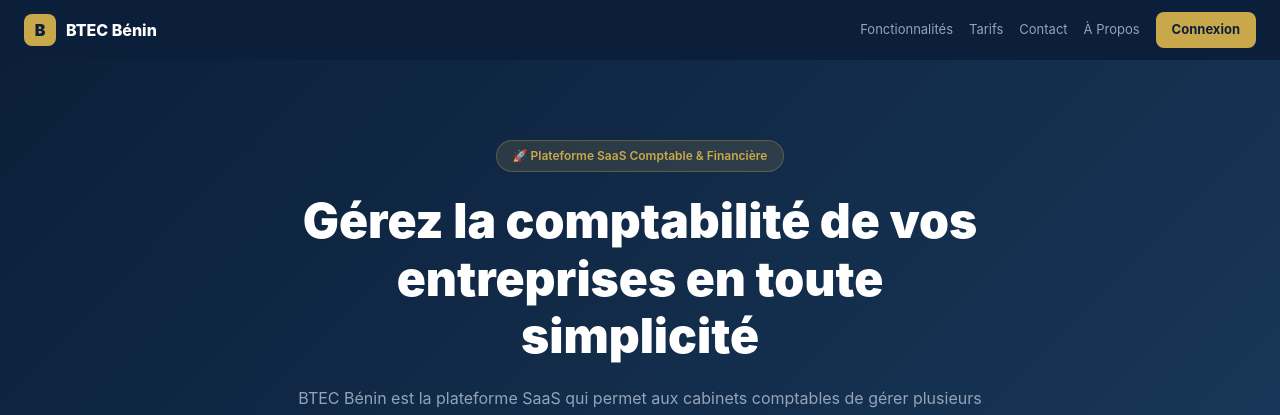
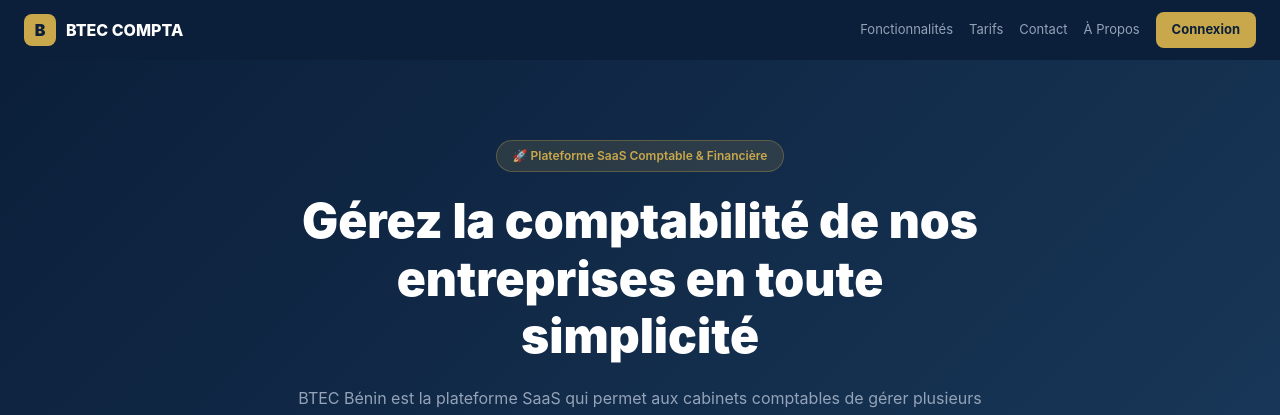
Before and after one commit to abd6267/btec-dashboard, a Next.js app: page /vitrine in a window 1280 px wide. Shown: the top 415 px of the page. Built offline with nearby package versions, Linux system fonts and the light colour scheme.

Commit message:
Mise à jour

```diff
--- a/app/vitrine/page.tsx
+++ b/app/vitrine/page.tsx
@@ -59,7 +59,7 @@
       <nav style={{ background: COLORS.navy, padding: "0 24px", height: 60, display: "flex", alignItems: "center", justifyContent: "space-between", position: "sticky", top: 0, zIndex: 100 }}>
         <div style={{ display: "flex", alignItems: "center", gap: 10 }}>
           <div style={{ width: 32, height: 32, background: COLORS.gold, borderRadius: 8, display: "flex", alignItems: "center", justifyContent: "center", fontWeight: 900, fontSize: 16, color: COLORS.navy }}>B</div>
-          <span style={{ color: COLORS.white, fontWeight: 800, fontSize: 16 }}>BTEC Bénin</span>
+          <span style={{ color: COLORS.white, fontWeight: 800, fontSize: 16 }}>BTEC COMPTA</span>
         </div>
         <div style={{ display: "flex", gap: 16, alignItems: "center", flexWrap: "wrap" }}>
           <span onClick={() => router.push("/fonctionnalites")} style={{ color: COLORS.slateLight, fontSize: 13, cursor: "pointer" }}>Fonctionnalités</span>
@@ -77,7 +77,7 @@
             🚀 Plateforme SaaS Comptable & Financière
           </div>
           <h1 style={{ fontSize: "clamp(28px, 5vw, 48px)", fontWeight: 900, color: COLORS.white, lineHeight: 1.2, marginBottom: 20 }}>
-            Gérez la comptabilité de vos entreprises en toute simplicité
+            Gérez la comptabilité de nos entreprises en toute simplicité
           </h1>
           <p style={{ fontSize: 16, color: COLORS.slateLight, marginBottom: 32, lineHeight: 1.7 }}>
             BTEC Bénin est la plateforme SaaS qui permet aux cabinets comptables de gérer plusieurs entreprises clientes depuis un seul espace sécurisé.
```
